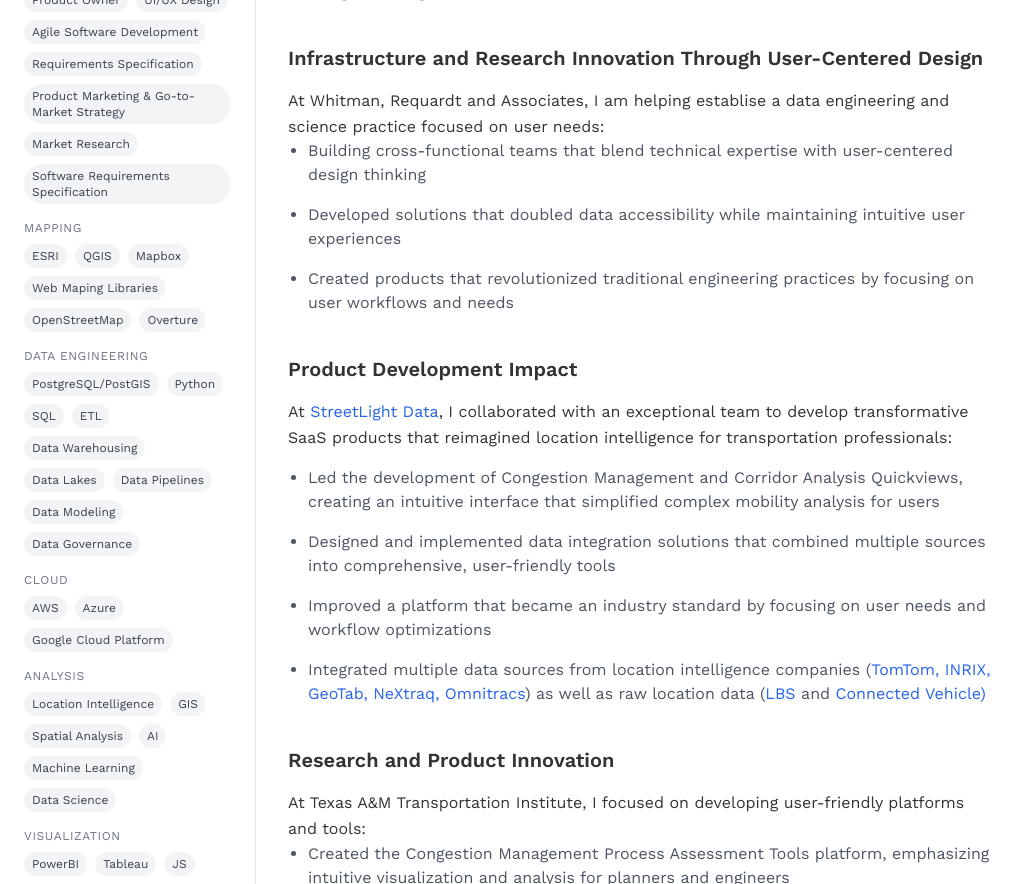
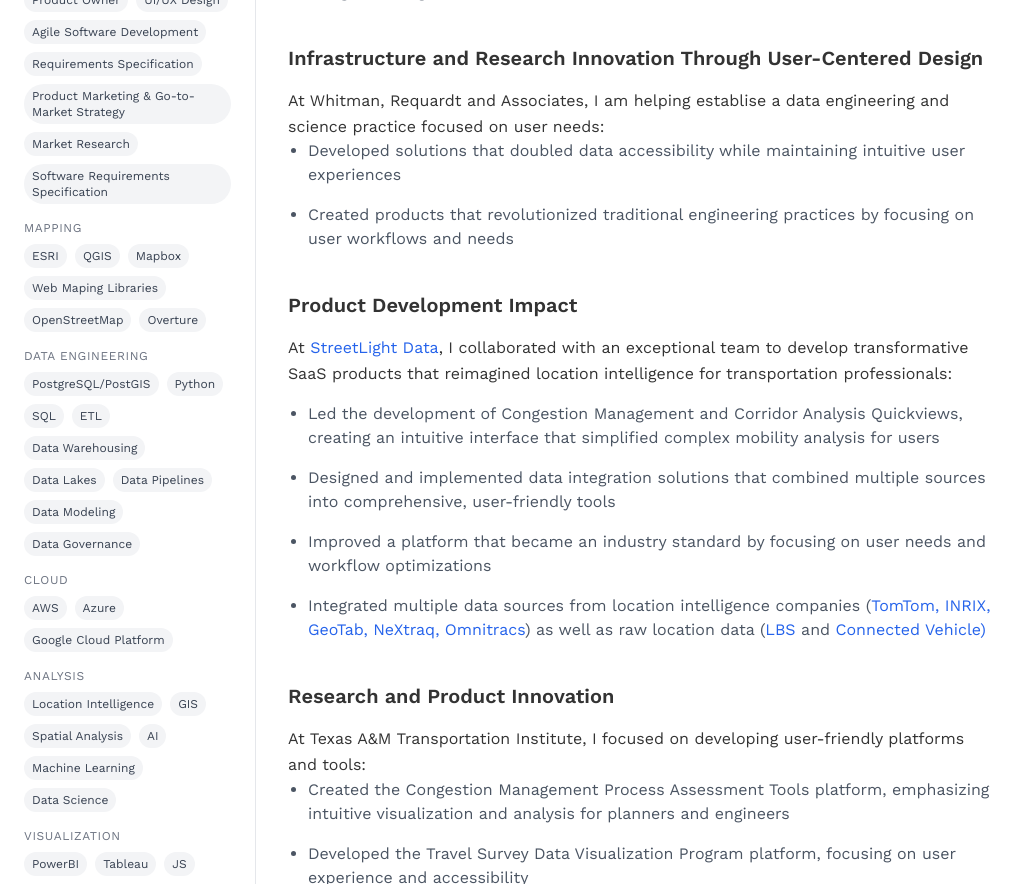
Before and after one commit to bchigoy1/bchigoy.github.io, a React (Create React App) app: page / in a window 1280 px wide. Shown: the part 1120-2004 px from the top of the page, without its empty margins (0-1029 px from the left). Built offline with nearby package versions, Linux system fonts and the light colour scheme.

Commit message:
Initial commit

```diff
--- a/src/data/portfolio-data.js
+++ b/src/data/portfolio-data.js
@@ -54,6 +54,13 @@
       location: "Austin, TX",
       link: "https://tti.tamu.edu/",
       description: "Developed Big Data and Data Science initiatives."
+    },
+    {
+      period: "May 2017",
+      title: "Researcher of the Year @ Texas A&M Transportation Institute",
+      location: "Austin, TX",
+      link: "https://tti.tamu.edu/",
+      description: "TTI's Highest Award for Innovative Work and Applications."
     },
     {
       period: "April 2013 - April 2015",
@@ -137,10 +144,7 @@
       title: "Infrastructure and Research Innovation Through User-Centered Design",
       content: [
         "At Whitman, Requardt and Associates, I am helping establise a data engineering and science practice focused on user needs:",
-        {
-          type: 'bullet',
-          content: "Building cross-functional teams that blend technical expertise with user-centered design thinking"
-        },
+
         {
           type: 'bullet',
           content: "Developed solutions that doubled data accessibility while maintaining intuitive user experiences"
```
